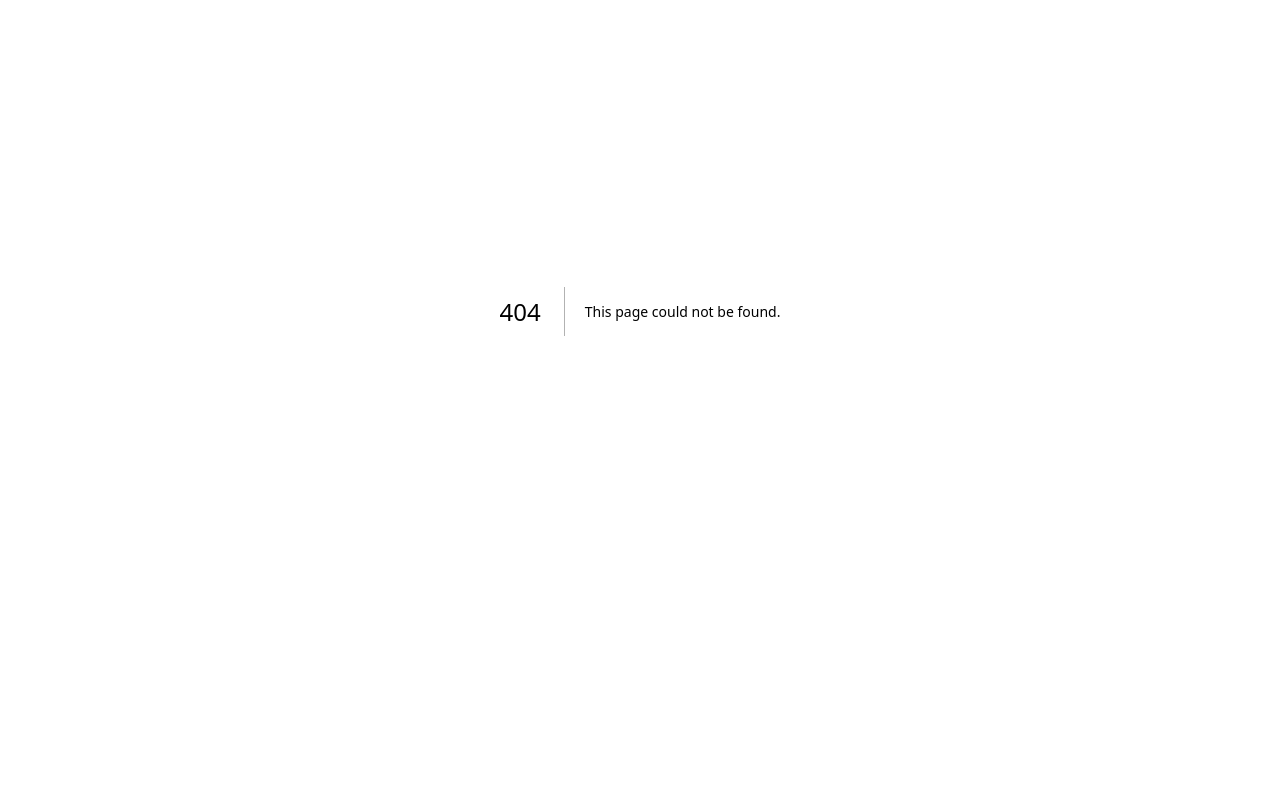
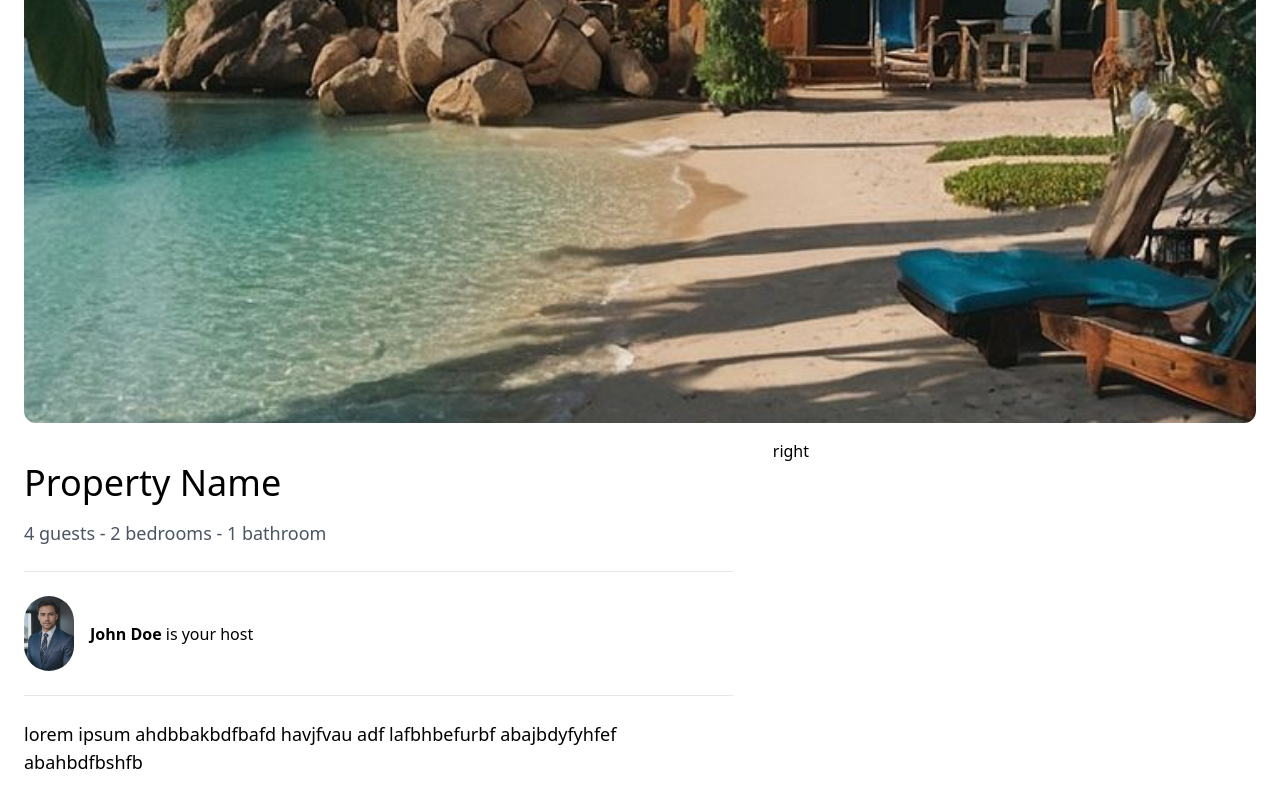
Before and after one commit to BabaMboga/PlacePal, a Next.js app in the folder placepal/: page /properties/1 in a window 1280 px wide. Before the commit this address had no page. Shown: the part 217-1017 px from the top of the page. Before the commit the page ends 928 px from the top, so only its background shows below. Built offline with nearby package versions, Linux system fonts and the light colour scheme.

Commit message:
added new page for properties

```diff
--- /dev/null
+++ b/placepal/app/properties/[id]/page.tsx
@@ -0,0 +1,52 @@
+import Image from "next/image";
+
+const PropertyDetailPage = () => {
+    return(
+        <main className="max-w-[1500px] mx-auto px-6">
+            <div className="w-full h-[64vh] overflow-hidden rounded-xl relative">
+                <Image
+                    fill
+                    src="/placepal-images/Beach-1.jpeg"
+                    className="object-cover w-full h-full"
+                    alt="Beach home"
+                />
+            </div>
+
+            <div className="mt-4 grid grid-cols-1 md:grid-cols-5 gap-4">
+                <div className="py-6 pr-6 col-span-3">
+                    <h1 className="mb-4 text-4xl"> Property Name</h1>
+
+                    <span className="mb-6 block text-lg text-gray-600">
+                        4 guests - 2 bedrooms - 1 bathroom
+                    </span>
+
+                    <hr />
+
+                    <div className="py-6 flex items-center space-x-4">
+                        <Image
+                            src="/placepal-images/profPicture-1.jpeg"
+                            alt="profile picture"
+                            width={50}
+                            height={50}
+                            className="rounded-full"
+                        />
+                        <p><strong>John Doe</strong> is your host</p>
+                    </div>
+
+                    <hr />
+
+                    <p className="mt-6 text-lg">
+                        lorem ipsum ahdbbakbdfbafd havjfvau adf lafbhbefurbf abajbdyfyhfef abahbdfbshfb
+                    </p>
+
+
+                </div>
+                <div className="">
+                    right
+                </div>
+            </div>
+        </main>
+    )
+}
+
+export default PropertyDetailPage;
```
